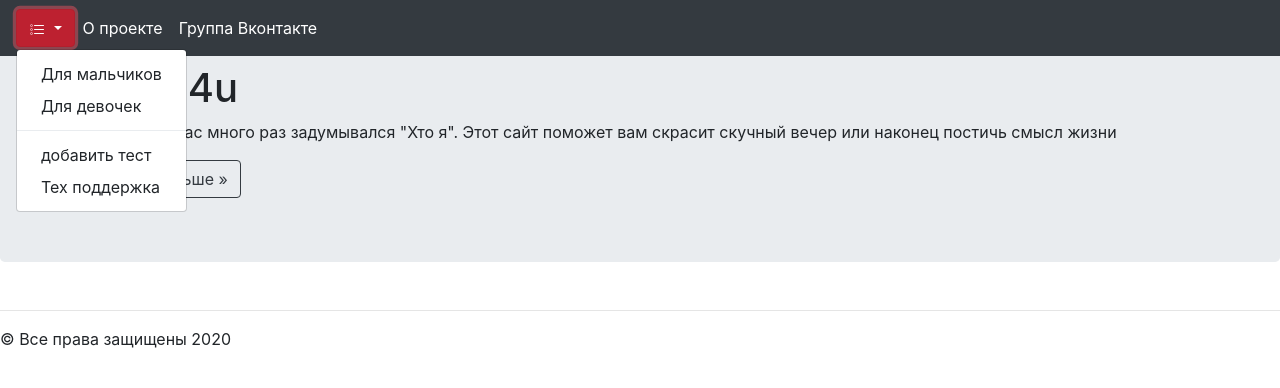
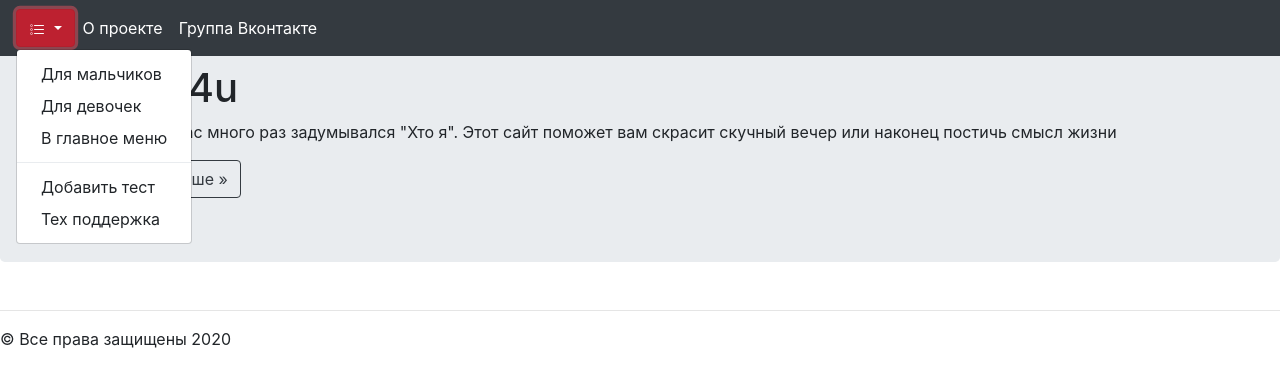
Before and after one commit to EgorMishalkin/tests4you, a Flask app: template templates/users.html in a window 1280 px wide, after a click that opens the changed part. Shown: the top 388 px of the page. Run offline with Flask 2, Linux system fonts and the light colour scheme; the template is opened without the code that fills it: most values are stand-ins (such as "Sample title", 1, 10 or a date in 2020); some libraries are stand-ins or nearby versions.

Commit message:
Update users.html

```diff
--- a/templates/users.html
+++ b/templates/users.html
@@ -26,8 +26,9 @@
         <div class="dropdown-menu">
             <a class="dropdown-item" href="boys">Для мальчиков</a>
             <a class="dropdown-item" href="girls">Для девочек</a>
+            <a class="dropdown-item" href="girls">В главное меню</a>
             <div class="dropdown-divider"></div>
-            <a class="dropdown-item" href="/add_test">добавить тест</a>
+            <a class="dropdown-item" href="/add_test">Добавить тест</a>
             <a class="dropdown-item" href="https://vk.com/im?sel=-194671676">Тех поддержка</a>
         </div>
     </div>
```
